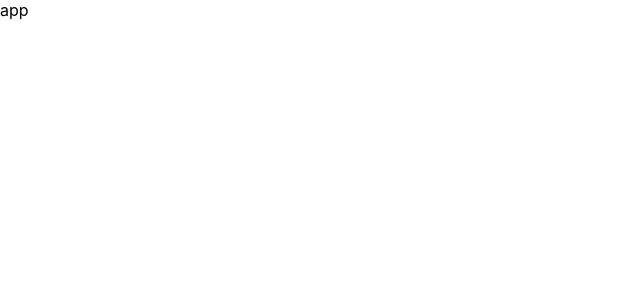
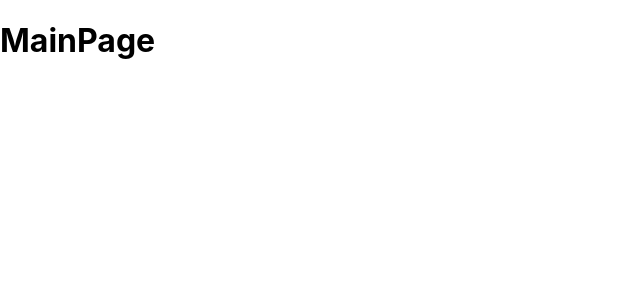
Before and after one commit to umsungjun/React-MyBlog, a React (Create React App) app: page / in a window 1280 px wide. Shown: the top 300 px of the page, without its empty margins (0-640 px from the left). Built offline with nearby package versions, Linux system fonts and the light colour scheme.

Commit message:
Routes 구성하기

```diff
--- a/package.json
+++ b/package.json
@@ -8,6 +8,7 @@
     "@testing-library/user-event": "^13.5.0",
     "react": "^18.2.0",
     "react-dom": "^18.2.0",
+    "react-router-dom": "^6.8.1",
     "react-scripts": "5.0.1",
     "web-vitals": "^2.1.4"
   },
--- a/src/App.js
+++ b/src/App.js
@@ -1,8 +1,22 @@
 import './App.css';
+import { BrowserRouter, Routes, Route } from 'react-router-dom';
+import MainPage from './components/MainPage';
+import TechPage from './components/TechPage';
+import BlogPage from './components/BlogPage';
+
 
 function App() {
+  // root url : main page component
+  // tech url : tech page component
+  // blog url : blog page component
   return (
-    <div>app</div>
+    <BrowserRouter>
+      <Routes>
+        <Route path={'/'} element={<MainPage />}></Route>
+        <Route path={'/tech'} element={<TechPage />}></Route>
+        <Route path={'/blog'} element={<BlogPage />}></Route>
+      </Routes>
+    </BrowserRouter>
   );
 }
 
--- /dev/null
+++ b/src/components/BlogPage.js
@@ -0,0 +1,9 @@
+import React from 'react'
+
+export default function BlogPage() {
+    return (
+        <div>
+            <h1>BlogPage</h1>
+        </div>
+    )
+}
--- /dev/null
+++ b/src/components/MainPage.js
@@ -0,0 +1,9 @@
+import React from 'react'
+
+export default function MainPage() {
+    return (
+        <div>
+            <h1>MainPage</h1>
+        </div>
+    )
+}
--- /dev/null
+++ b/src/components/TechPage.js
@@ -0,0 +1,9 @@
+import React from 'react'
+
+export default function TechPage() {
+    return (
+        <div>
+            <h1>TechPage</h1>
+        </div>
+    )
+}
```
Also changed, not shown: 1 other file (tests, documents, lock files or other folders).
